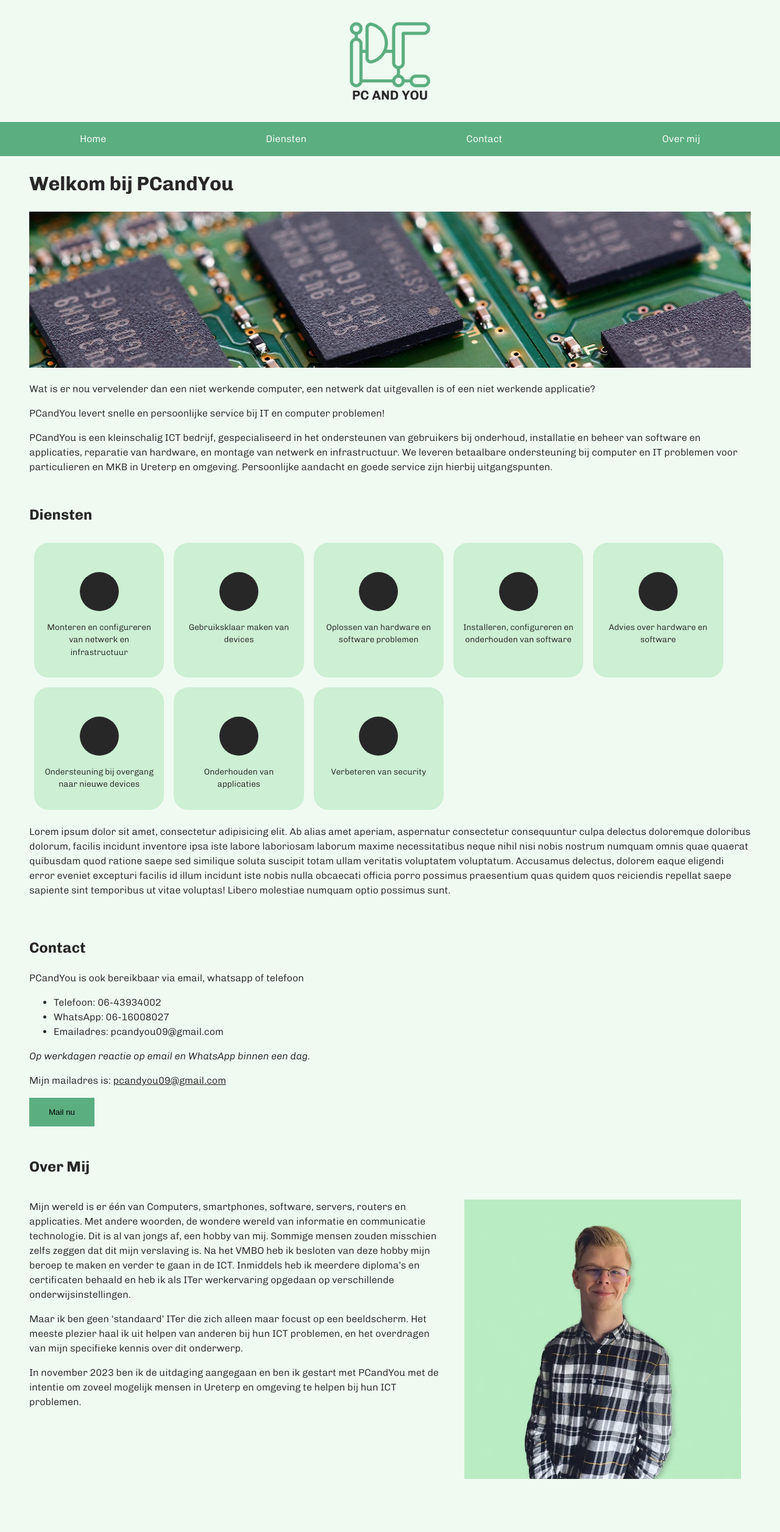
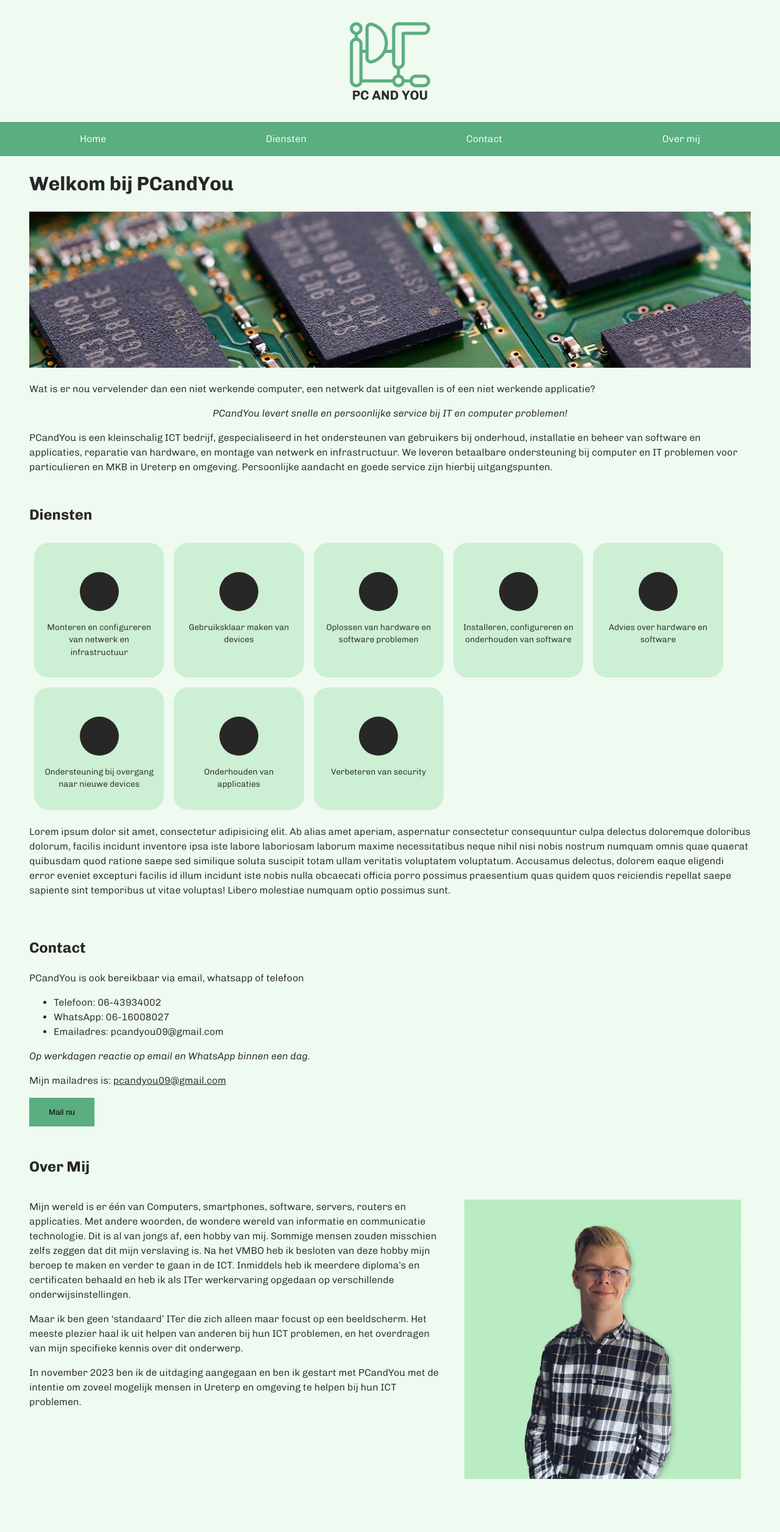
Before and after one commit to pcandyou-ureterp/pc-and-you, a Jekyll site: the page built from index.html, in a window 1280 px wide. Shown: the whole page at 61% size. Built offline with Jekyll 4.4.1, drawn with Linux system fonts in a browser that asks for light colours.

Commit message:
Fix italic text

```diff
--- a/_layouts/default.html
+++ b/_layouts/default.html
@@ -4,6 +4,7 @@
     <meta charset="utf-8">
     <title>{{ page.title }}</title>
     <link rel="stylesheet" href="{{ site.baseurl }}/styles/main.css">
+    <link rel="stylesheet" href="{{ site.baseurl }}/styles/main-info.css">
     <link rel="stylesheet" href="{{ site.baseurl }}/styles/services.css">
     <link rel="stylesheet" href="{{ site.baseurl }}/styles/about-me.css">
     <script src="{{ site.baseurl }}/scripts/navigation-animation.js"></script>
--- a/styles/main-info.scss
+++ b/styles/main-info.scss
@@ -1,3 +1,5 @@
+---
+---
 
 .main-info-italic {
   font-style: italic;
```
